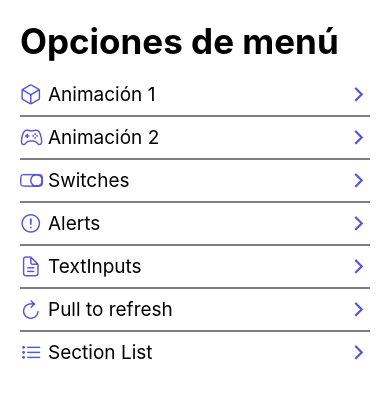
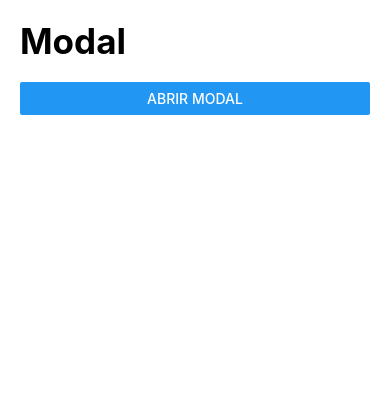
Before and after one commit to Majomon/06-ReactNativeComponents, a React Native app: screen /ModalScreen in a window 390 px wide. Shown: the top 398 px of the page. Built offline with nearby package versions, Linux system fonts and the light colour scheme.

Commit message:
Screen modal y estilizado

```diff
--- a/src/data/menuItems.tsx
+++ b/src/data/menuItems.tsx
@@ -32,4 +32,9 @@ export const menuItems: MenuItem[] = [
     icon: 'list-outline',
     component: 'CustomSectionListScreen',
   },
+  {
+    name: 'Modals',
+    icon: 'copy-outline',
+    component: 'ModalScreen',
+  },
 ];
--- a/src/navigation/Navigator.tsx
+++ b/src/navigation/Navigator.tsx
@@ -3,11 +3,12 @@ import {createStackNavigator} from '@react-navigation/stack';
 import {AlertScreen} from '../screens/AlertScreen';
 import Animation101Screen from '../screens/Animation101Screen';
 import Animation102Screen from '../screens/Animation102Screen';
+import {CustomSectionListScreen} from '../screens/CustomSectionListScreen';
 import HomeScreen from '../screens/HomeScreen';
+import {ModalScreen} from '../screens/ModalScreen';
+import {PullToRefreshScreen} from '../screens/PullToRefreshScreen';
 import {SwitchScreen} from '../screens/SwitchScreen';
 import {TextInputScreen} from '../screens/TextInputScreen';
-import {PullToRefreshScreen} from '../screens/PullToRefreshScreen';
-import {CustomSectionListScreen} from '../screens/CustomSectionListScreen';
 
 const Stack = createStackNavigator();
 
@@ -34,6 +35,7 @@ export const Navigator = () => {
         name="CustomSectionListScreen"
         component={CustomSectionListScreen}
       />
+      <Stack.Screen name="ModalScreen" component={ModalScreen} />
     </Stack.Navigator>
   );
 };
--- /dev/null
+++ b/src/screens/ModalScreen.tsx
@@ -0,0 +1,34 @@
+import React, {useState} from 'react';
+import {Button, Modal, StyleSheet, Text, View} from 'react-native';
+import HeaderTitle from '../components/HeaderTitle';
+import {styles} from '../theme/appTheme';
+
+export const ModalScreen = () => {
+  const [isVisible, setIsVisible] = useState(false);
+  return (
+    <View style={styles.globalMargin}>
+      <HeaderTitle title="Modal" />
+      <Button title="Abrir modal" onPress={() => setIsVisible(true)} />
+      <Modal animationType="fade" visible={isVisible} transparent={true}>
+        {/* Background negro */}
+        <View style={stylesModal.containerModal}>
+          {/* Contenido del modal */}
+          <View style={{backgroundColor: 'white'}}>
+            <HeaderTitle title="Modal" />
+            <Text>Cuerpo del modal</Text>
+            <Button title="Cerrar" onPress={() => setIsVisible(false)} />
+          </View>
+        </View>
+      </Modal>
+    </View>
+  );
+};
+
+const stylesModal = StyleSheet.create({
+  containerModal: {
+    flex: 1,
+    backgroundColor: 'rgba(0,0,0,0.3)',
+    //width: 100,
+    //height: 100,
+  },
+});
```
